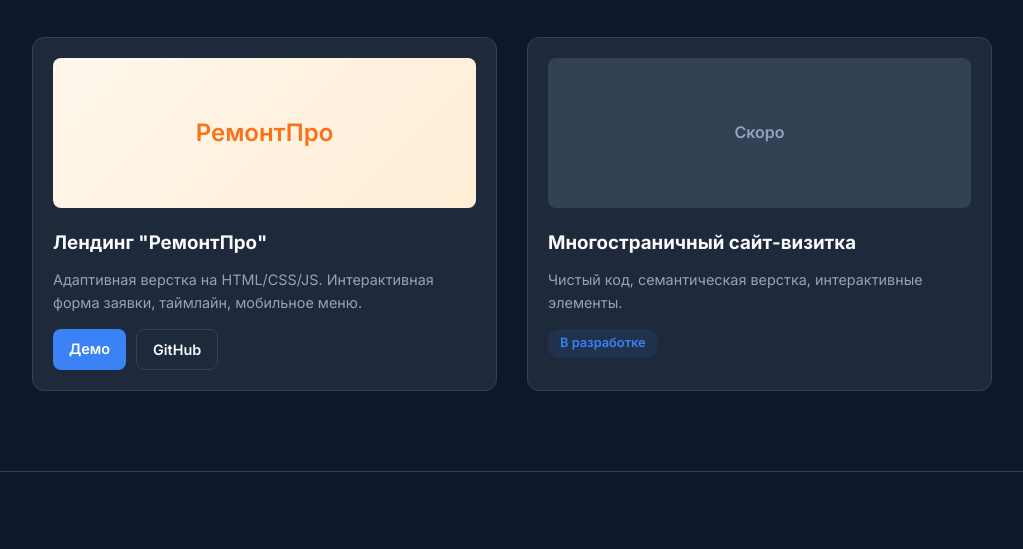
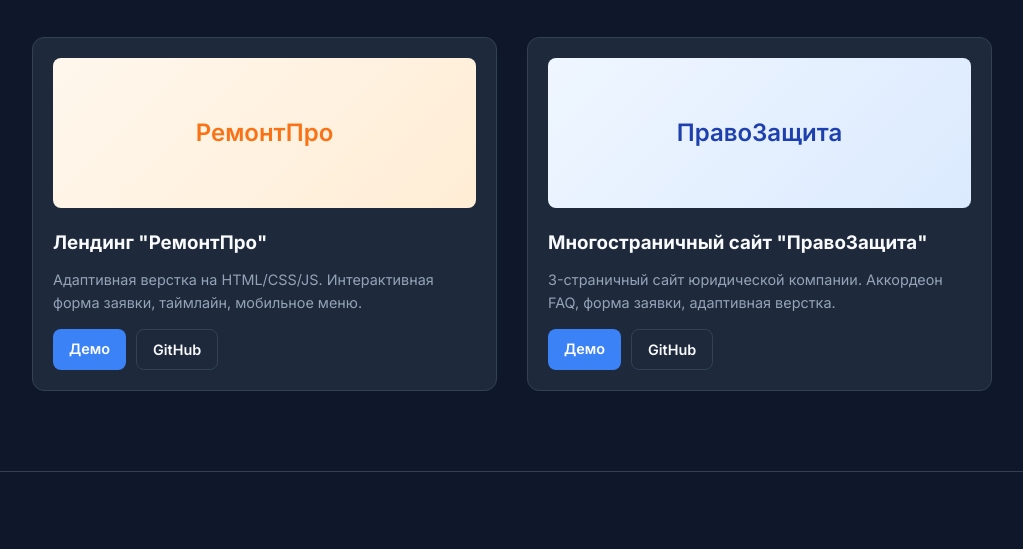
Before and after one commit to TemaI1/portfolio, a plain HTML site: page index.html in a window 1280 px wide. Shown: the part 741-1290 px from the top of the page, without its empty margins (128-1151 px from the left). Drawn offline with Linux system fonts and the light colour scheme.

Commit message:
Добавлен проект ПравоЗащита

```diff
--- a/index.html
+++ b/index.html
@@ -60,12 +60,18 @@
                         </div>
                     </div>
 
-                    <!-- Заглушка проекта 2 -->
+                    <!-- Проект 2: ПравоЗащита -->
                     <div class="project-card">
-                        <div class="project-placeholder">Скоро</div>
-                        <h3>Многостраничный сайт-визитка</h3>
-                        <p>Чистый код, семантическая верстка, интерактивные элементы.</p>
-                        <span class="status">В разработке</span>                    </div>
+                        <div class="project-placeholder" style="background: linear-gradient(135deg, #eff6ff, #dbeafe); color: #1e40af; font-size: 1.5rem;">
+                            ПравоЗащита
+                        </div>
+                        <h3>Многостраничный сайт "ПравоЗащита"</h3>
+                        <p>3-страничный сайт юридической компании. Аккордеон FAQ, форма заявки, адаптивная верстка.</p>
+                        <div style="display: flex; gap: 10px; margin-top: 15px;">
+                            <a href="/lawfirm/" target="_blank" class="btn" style="padding: 8px 16px; font-size: 0.9rem;">Демо</a>
+                            <a href="https://github.com/TemaI1/portfolio/tree/main/lawfirm" target="_blank" class="contact-btn" style="padding: 8px 16px; font-size: 0.9rem;">GitHub</a>
+                        </div>
+                    </div>
                 </div>
             </div>
         </section>
```
